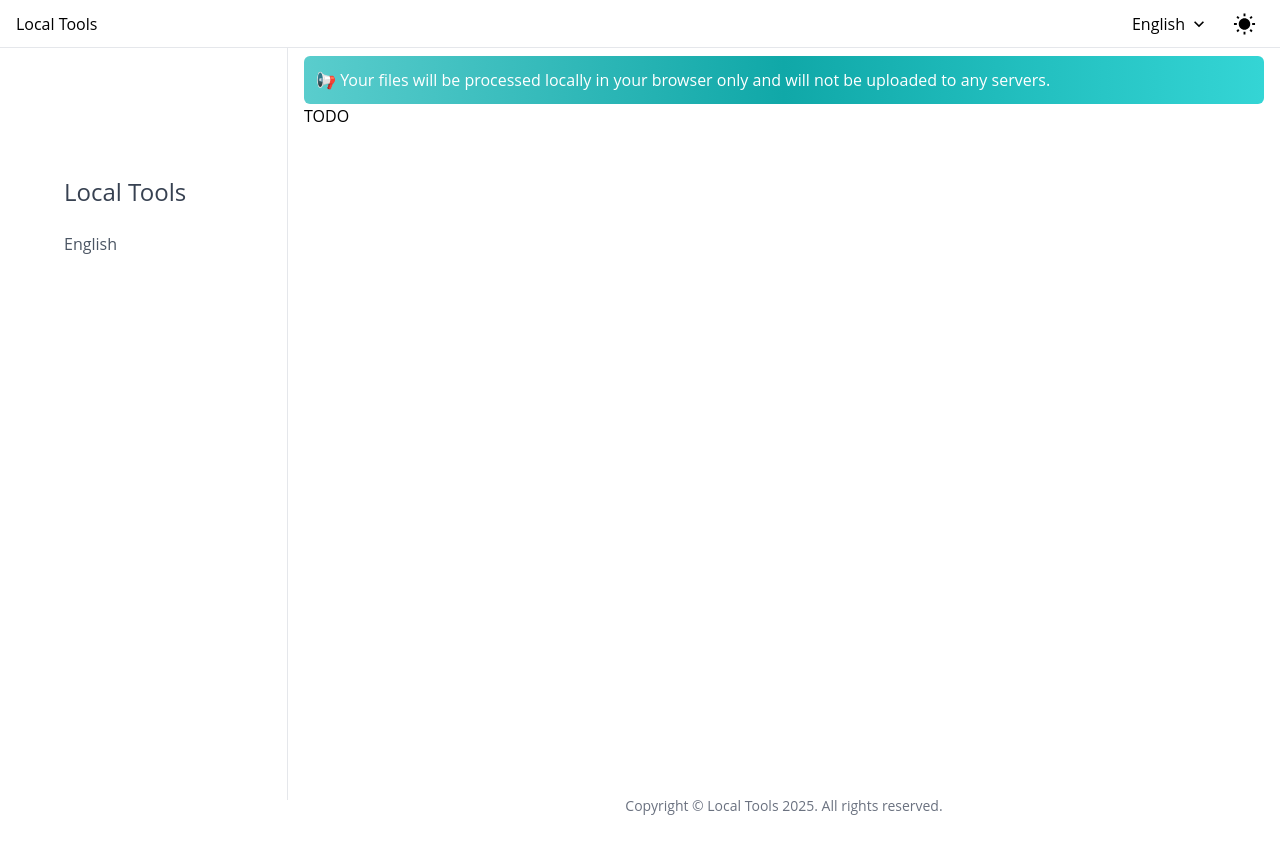
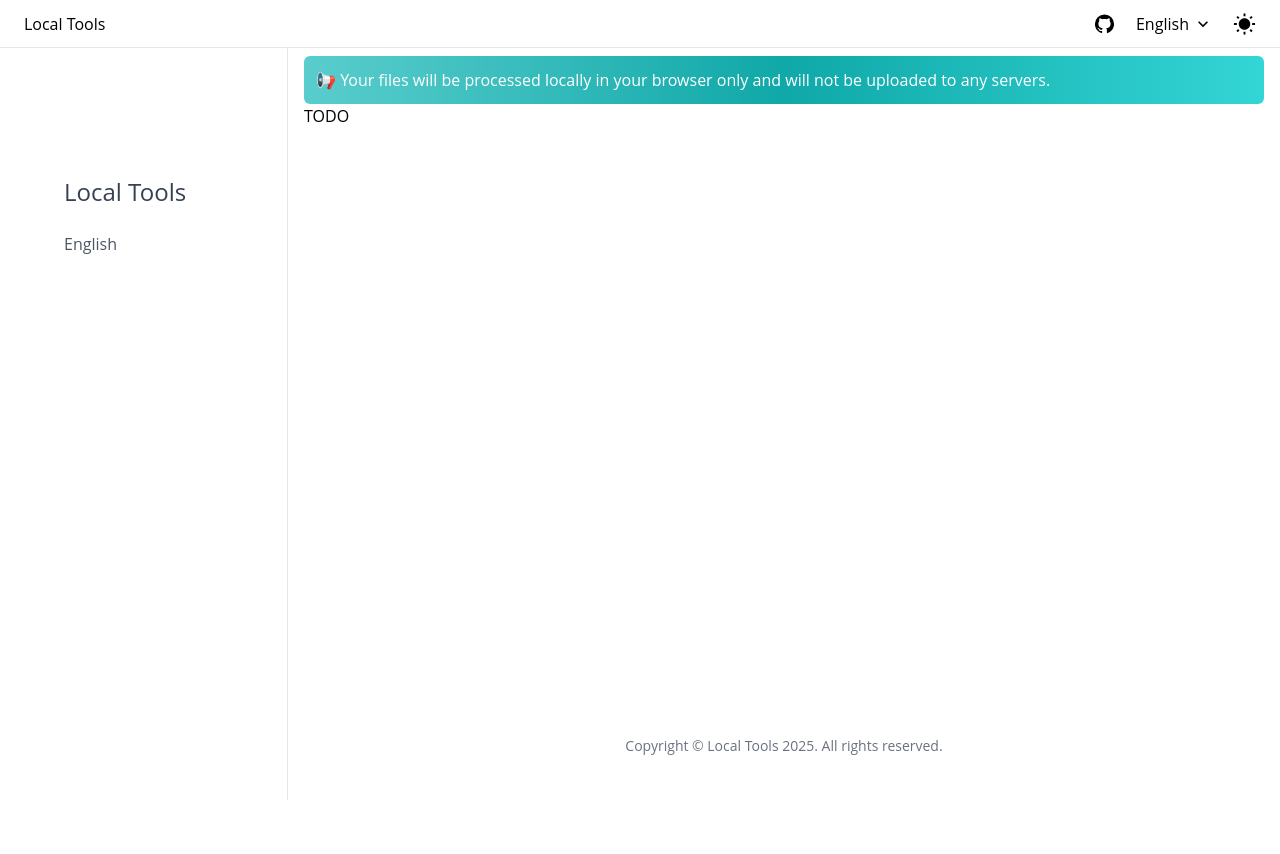
Before and after one commit to phphe/local-tools, a Nuxt app: page / in a window 1280 px wide. After the commit the page ends 800 px from the top, so only its background shows below. Built offline with nearby package versions, Linux system fonts and the light colour scheme.

Commit message:
fix: layout

```diff
--- a/i18n/i18n.config.ts
+++ b/i18n/i18n.config.ts
@@ -11,6 +11,7 @@ export default defineI18nConfig(() => ({
       darkColor: "暗色",
       toggleColor: "切换颜色",
       toggleSidebar: "切换侧边栏",
+      language: "语言",
       privateNotice:
         "📢 您的文件将仅在浏览器本地进行处理，不会上传至任何服务器。",
     },
@@ -22,8 +23,9 @@ export default defineI18nConfig(() => ({
       autoColor: "Auto",
       lightColor: "Light",
       darkColor: "Dark",
-      toggleColor: "切换颜色",
+      toggleColor: "Toggle Color",
       toggleSidebar: "Toggle Sidebar",
+      language: "Language",
       privateNotice:
         "📢 Your files will be processed locally in your browser only and will not be uploaded to any servers.",
     },
--- a/layouts/default.vue
+++ b/layouts/default.vue
@@ -1,12 +1,20 @@
 <template>
   <div class="default-layout">
     <div
-      class="main-bar fixed w-full top-0 left-0 px-4 h-12 border-b bg-white dark:bg-gray-800 dark:border-gray-700 flex items-center"
+      class="main-bar fixed w-full top-0 left-0 px-4 h-12 gap-1 border-b bg-white dark:bg-gray-800 dark:border-gray-700 flex items-center"
     >
       <NuxtLinkLocale to="/">{{ $t("appName") }}</NuxtLinkLocale>
       <div class="flex-grow"></div>
+      <a
+        v-if="$config.public.githubRepo"
+        title="GitHub"
+        target="_blank"
+        :href="'https://github.com/' + $config.public.githubRepo"
+      >
+        <Icon :path="mdiGithub" :size="23" />
+      </a>
       <Popover menu>
-        <button>
+        <button :title="$t('language')">
           {{ localeProperties.name }}
           <Caret class="ml-1" />
         </button>
@@ -23,7 +31,6 @@
         </template>
       </Popover>
       <button
-        class="ml-2"
         :title="$t('toggleColor')"
         @click="
           $colorMode.preference =
@@ -34,7 +41,6 @@
       </button>
       <button
         v-if="sm"
-        class="ml-2"
         :title="$t('toggleSidebar')"
         @click="sidebarVisible = !sidebarVisible"
       >
@@ -91,12 +97,7 @@
 </template>
 
 <script setup lang="ts">
-import {
-  mdiMenu,
-  mdiClose,
-  mdiWhiteBalanceSunny,
-  mdiChevronDown,
-} from "@mdi/js";
+import { mdiMenu, mdiClose, mdiWhiteBalanceSunny, mdiGithub } from "@mdi/js";
 
 const { locale, locales, setLocale, localeProperties } = useI18n();
 
@@ -148,7 +149,7 @@ onUnmounted(() => {
 }
 
 .main-bar {
-  button{
+  button, a{
     --at-apply: flex items-center px-2 h-10 rounded hover:bg-gray-100 dark:hover:bg-gray-700;
   }
 }
@@ -173,7 +174,7 @@ onUnmounted(() => {
 
 .main-body {
   min-height: 750px;
-  min-height: calc(100vh - 100px);
+  min-height: calc(100vh - 160px);
 }
 
 .dark {
--- a/nuxt.config.ts
+++ b/nuxt.config.ts
@@ -39,6 +39,7 @@ export default defineNuxtConfig({
   runtimeConfig: {
     public: {
       appName,
+      githubRepo: "phphe/local-tools",
     },
   },
 });
```
